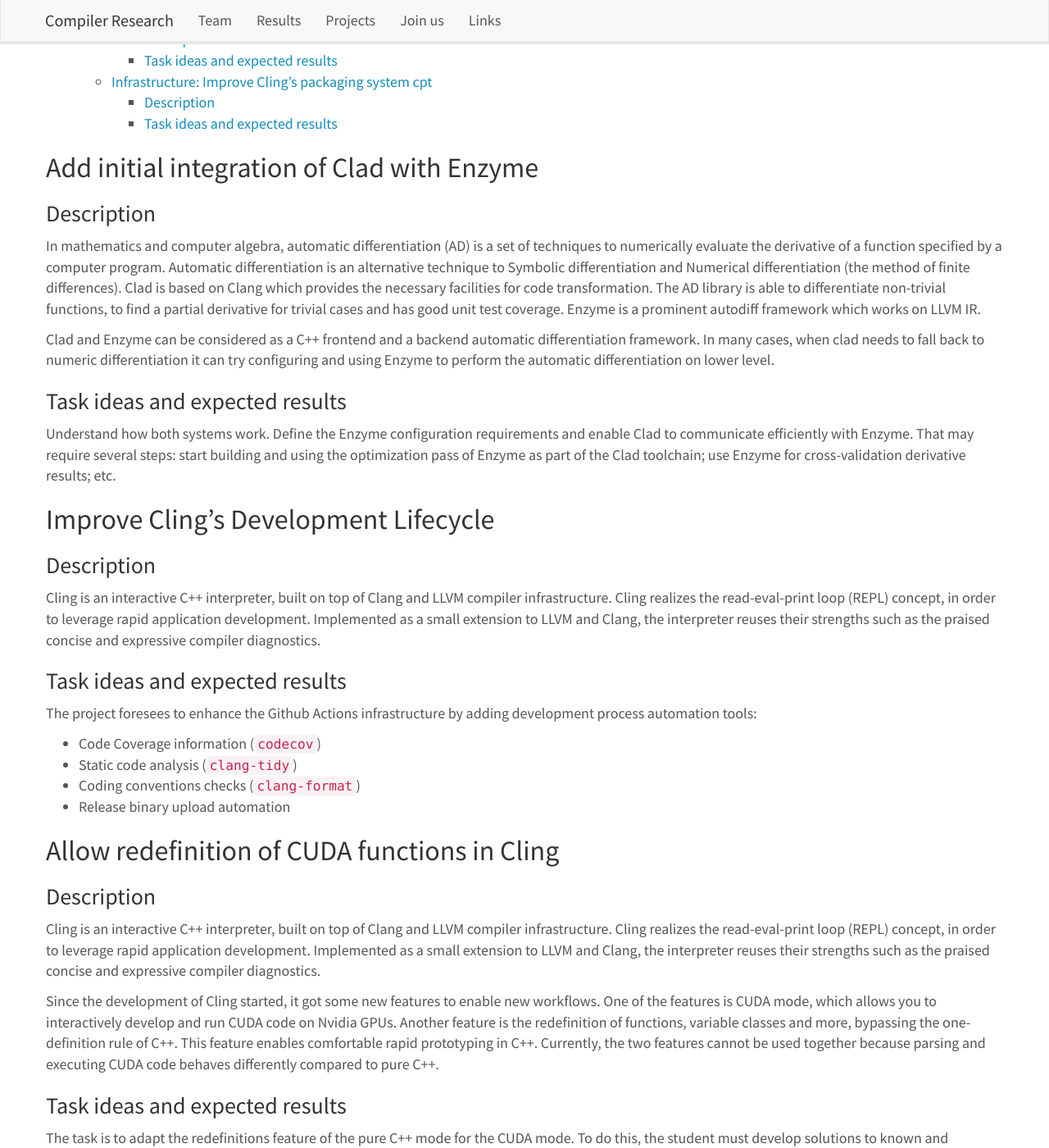
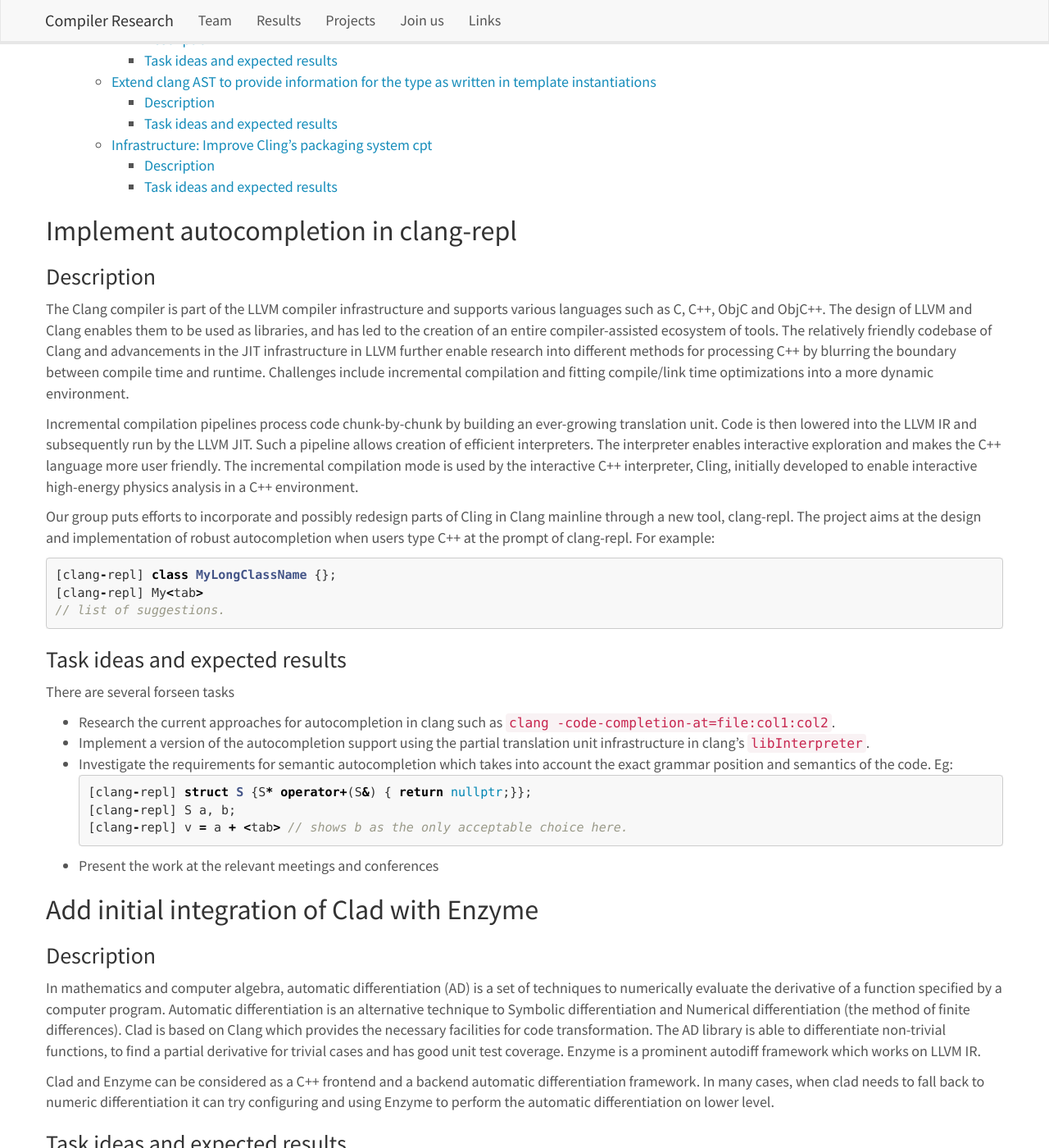
Before and after one commit to vgvassilev/clad, a Jekyll site: the page built from _pages/open_projects.md, in a window 1280 px wide and 1400 px high, scrolled down 737 px. Shown: the whole window at 82% size. Built offline with Jekyll 4.4.1, drawn with Linux system fonts in a browser that asks for light colours; nearby versions of some CDN libraries; a style sheet for code colours, icons or effects is not loaded; some of the changed text lies outside the part shown.

Commit message:
Add a project about autocompletion in clang-repl.

````diff
--- a/_data/openprojectlist.yml
+++ b/_data/openprojectlist.yml
@@ -1,3 +1,47 @@
+- name: "Implement autocompletion in clang-repl"
+  description: |
+    The Clang compiler is part of the LLVM compiler infrastructure and supports
+    various languages such as C, C++, ObjC and ObjC++. The design of LLVM and
+    Clang enables them to be used as libraries, and has led to the creation of
+    an entire compiler-assisted ecosystem of tools. The relatively friendly
+    codebase of Clang and advancements in the JIT infrastructure in LLVM further
+    enable research into different methods for processing C++ by blurring the
+    boundary between compile time and runtime. Challenges include incremental
+    compilation and fitting compile/link time optimizations into a more dynamic
+    environment.
+
+    Incremental compilation pipelines process code chunk-by-chunk by building an
+    ever-growing translation unit. Code is then lowered into the LLVM IR and
+    subsequently run by the LLVM JIT. Such a pipeline allows creation of
+    efficient interpreters. The interpreter enables interactive exploration and
+    makes the C++ language more user friendly. The incremental compilation mode
+    is used by the interactive C++ interpreter, Cling, initially developed to
+    enable interactive high-energy physics analysis in a C++ environment.
+
+    Our group puts efforts to incorporate and possibly redesign parts of Cling
+    in Clang mainline through a new tool, clang-repl. The project aims at the
+    design and implementation of robust autocompletion when users type C++ at
+    the prompt of clang-repl. For example:
+    ```cpp
+    [clang-repl] class MyLongClassName {};
+    [clang-repl] My<tab>
+    // list of suggestions.
+    ```
+  tasks: |
+    There are several forseen tasks
+      * Research the current approaches for autocompletion in clang such as
+        `clang -code-completion-at=file:col1:col2`.
+      * Implement a version of the autocompletion support using the partial
+        translation unit infrastructure in clang's `libInterpreter`.
+      * Investigate the requirements for semantic autocompletion which takes into
+        account the exact grammar position and semantics of the code. Eg:
+        ```cpp
+        [clang-repl] struct S {S* operator+(S&) { return nullptr;}};
+        [clang-repl] S a, b;
+        [clang-repl] v = a + <tab> // shows b as the only acceptable choice here.
+        ```
+      * Present the work at the relevant meetings and conferences
+
 - name: "Enhance the incremental compilation error recovery in clang and clang-repl"
   description: |
     The Clang compiler is part of the LLVM compiler infrastructure and supports
````
